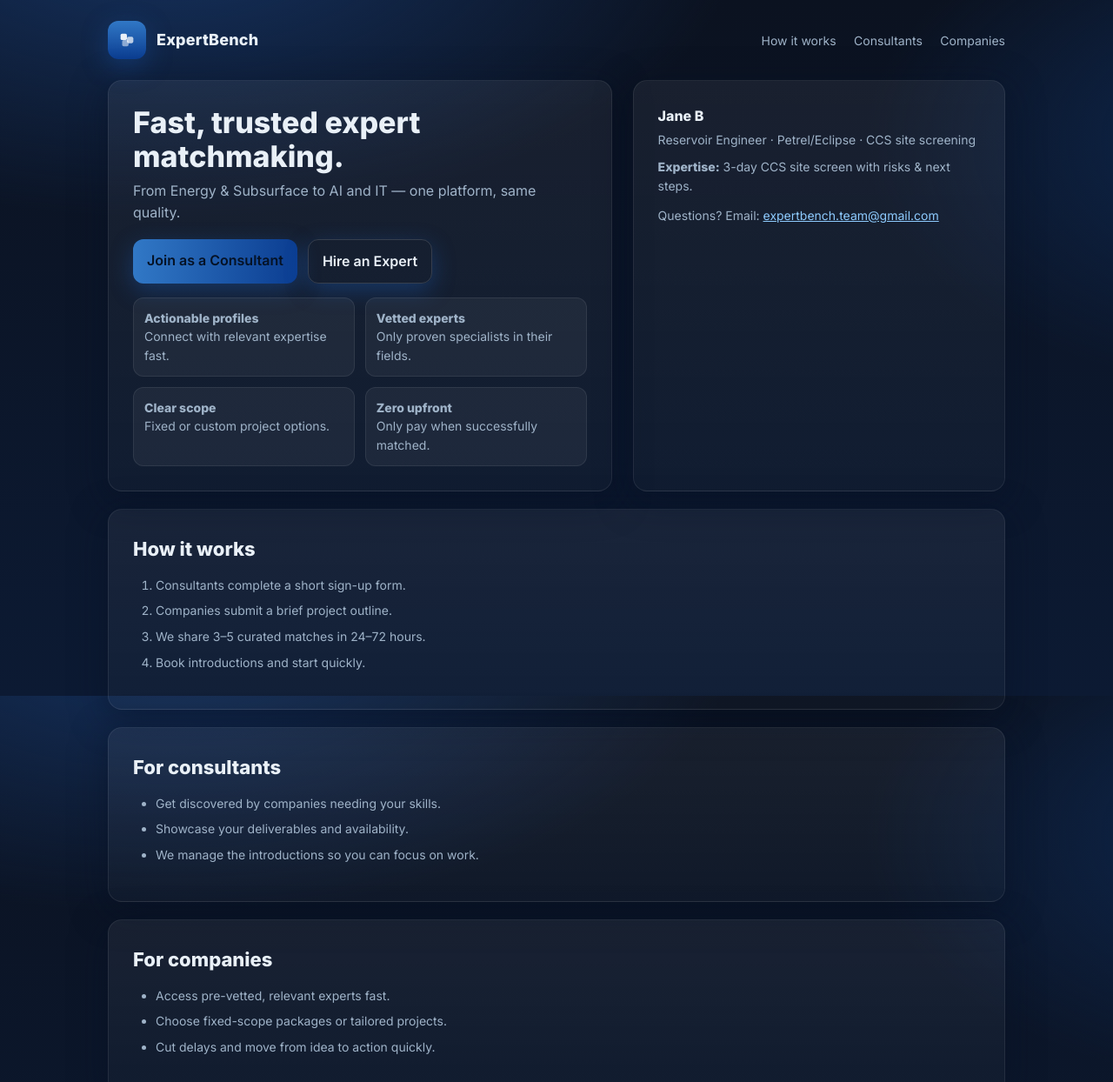
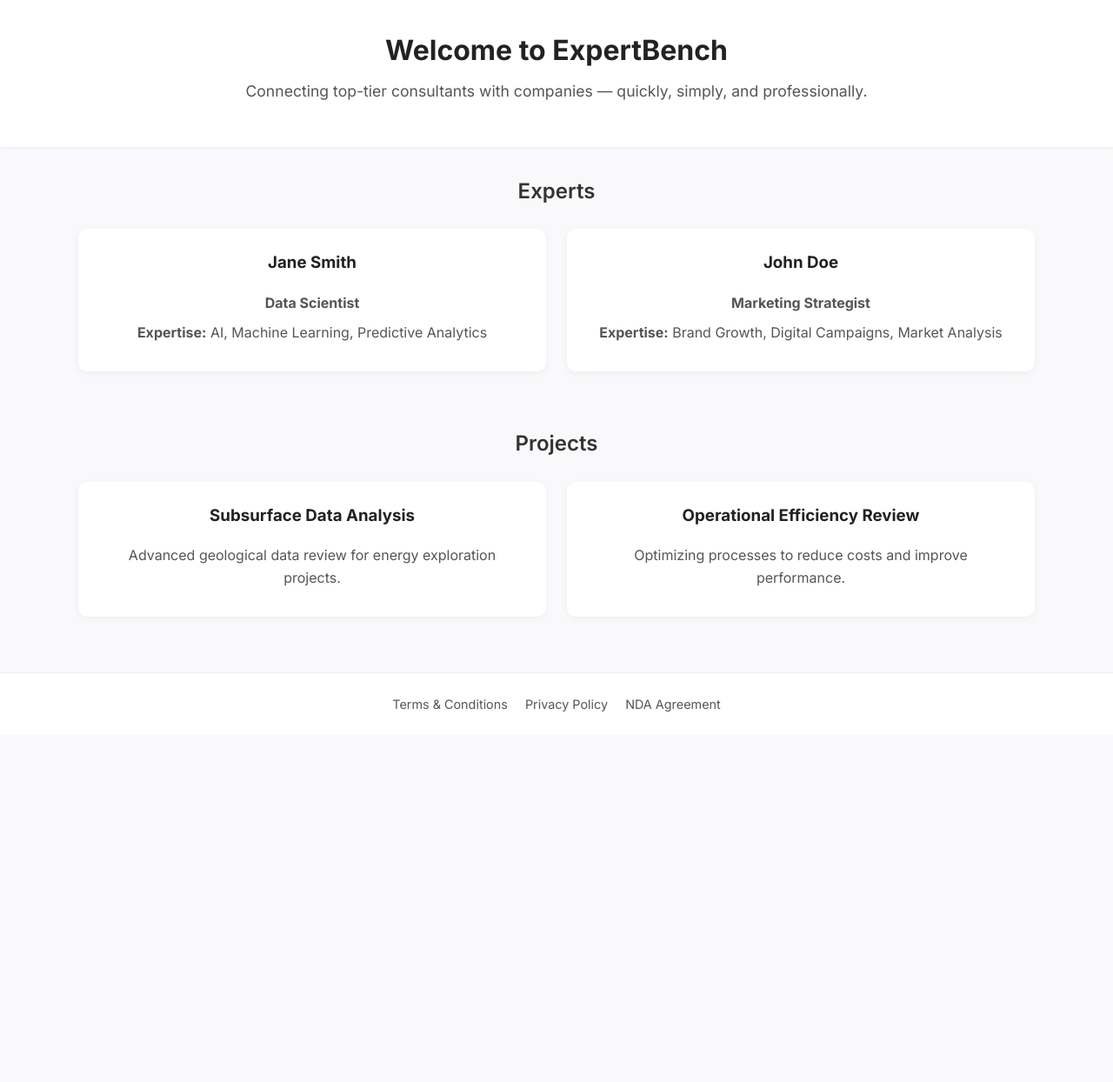
Before and after one commit to Expertbench/expertbench-site, a plain HTML site: page index.html in a window 1280 px wide. Shown: the top 1244 px of the page at 87% size. After the commit the page ends 845 px from the top, so only its background shows below. Drawn offline with Linux system fonts and the light colour scheme.

Commit message:
index.html

```diff
--- a/index.html
+++ b/index.html
@@ -1,201 +1,134 @@
-<!doctype html>
+<!DOCTYPE html>
 <html lang="en">
 <head>
-  <meta charset="utf-8" />
-  <meta name="viewport" content="width=device-width,initial-scale=1" />
-
-  <title>ExpertBench — Fast, trusted expert matchmaking for high-impact projects</title>
-
-  <!-- Favicon -->
-  <link rel="icon" href="favicon.svg" type="image/svg+xml">
-
-  <!-- Font -->
-  <link href="https://fonts.googleapis.com/css2?family=Inter:wght@400;600;800&display=swap" rel="stylesheet">
-
-  <meta name="description" content="ExpertBench connects companies with vetted consultants fast. Start in Energy & Subsurface, expand into AI and IT.">
-  <meta name="color-scheme" content="dark light">
-
+  <meta charset="UTF-8" />
+  <meta name="viewport" content="width=device-width, initial-scale=1.0" />
+  <title>ExpertBench</title>
+  <link rel="icon" type="image/svg+xml" href="favicon.svg" />
+  <link href="https://fonts.googleapis.com/css2?family=Inter:wght@400;600;700&display=swap" rel="stylesheet" />
   <style>
-    :root{
-      --bg-1:#0b1220;
-      --bg-2:#0c1a33;
-      --card:#0f223f;
-      --muted:#9fb3c8;
-      --text:#e9f0f7;
-      --primary:#0B3D91;
-      --secondary:#3178C6;
-      --accent:#00BFA6;
-      --line:rgba(255,255,255,0.08);
-      --shadow:0 10px 40px rgba(5,15,35,0.5);
-      --radius:16px;
-      --gap:16px;
+    body {
+      font-family: 'Inter', sans-serif;
+      margin: 0;
+      background-color: #f9f9fb;
+      color: #222;
+      line-height: 1.6;
     }
-
-    *{box-sizing:border-box}
-    html,body{height:100%}
-    body{
-      margin:0; font-family:Inter,system-ui,-apple-system,Segoe UI,Roboto,Arial;
-      color:var(--text); background:
-        radial-gradient(1200px 600px at 15% -10%, #153260 0%, transparent 55%),
-        radial-gradient(900px 500px at 120% 20%, #0e2a55 0%, transparent 60%),
-        linear-gradient(180deg, var(--bg-1) 0%, var(--bg-2) 100%);
-      line-height:1.55;
+    header {
+      background-color: #ffffff;
+      padding: 2rem 1rem;
+      text-align: center;
+      box-shadow: 0 1px 4px rgba(0,0,0,0.06);
     }
-
-    .container{max-width:1080px;margin:auto;padding:24px}
-    header{display:flex;align-items:center;justify-content:space-between;gap:12px}
-    .brand{display:flex;align-items:center;gap:12px;text-decoration:none;color:var(--text)}
-    .logo{
-      width:44px;height:44px;border-radius:12px;
-      background:linear-gradient(180deg,var(--secondary),var(--primary));
-      display:grid;place-items:center;box-shadow:0 8px 30px rgba(30,100,200,0.35);
+    header h1 {
+      margin: 0;
+      font-size: 2rem;
+      font-weight: 700;
     }
-    .logo svg{width:22px;height:22px}
-    .name{font-weight:800;letter-spacing:.2px;font-size:18px}
-
-    nav a{
-      color:var(--muted); text-decoration:none; margin-left:16px; font-size:14px;
+    header p {
+      font-size: 1.1rem;
+      color: #555;
+      margin-top: 0.5rem;
     }
-    nav a:focus-visible{outline:2px solid var(--accent); outline-offset:4px; border-radius:6px; padding:2px 4px}
-
-    .hero{
-      margin-top:24px; display:grid; grid-template-columns:1.15fr .85fr; gap:24px; align-items:stretch;
+    section {
+      padding: 2rem 1rem;
+      max-width: 1100px;
+      margin: auto;
     }
-    @media (max-width:900px){ .hero{grid-template-columns:1fr} }
-
-    .card{
-      background:linear-gradient(180deg,rgba(255,255,255,0.06),rgba(255,255,255,0.025));
-      border:1px solid var(--line); border-radius:var(--radius); padding:28px; box-shadow:var(--shadow);
+    .section-title {
+      text-align: center;
+      font-size: 1.5rem;
+      font-weight: 600;
+      margin-bottom: 1.5rem;
+      color: #333;
     }
-
-    h1{font-size:34px; line-height:1.15; margin:0 0 8px 0}
-    .tag{color:var(--muted); margin:0 0 18px 0}
-
-    .cta{display:flex; gap:12px; flex-wrap:wrap; margin-bottom:16px}
-    .btn{
-      appearance:none; border:none; cursor:pointer; text-decoration:none; font-weight:600;
-      padding:12px 16px; border-radius:12px; transition:transform .08s ease;
-      color:#051225; background:linear-gradient(90deg,var(--secondary),var(--primary));
-      box-shadow:0 8px 26px rgba(30,100,200,0.35);
+    .grid {
+      display: grid;
+      grid-template-columns: repeat(auto-fit, minmax(280px, 1fr));
+      gap: 1.5rem;
     }
-    .btn:hover{transform:translateY(-1px)}
-    .btn:active{transform:translateY(0)}
-    .btn:focus-visible{outline:2px solid var(--accent); outline-offset:4px}
-
-    .btn.alt{
-      background:transparent; color:var(--text);
-      border:1px solid rgba(255,255,255,0.14)
+    .card {
+      background-color: #fff;
+      border-radius: 10px;
+      padding: 1.5rem;
+      box-shadow: 0 2px 8px rgba(0,0,0,0.05);
+      transition: transform 0.2s ease, box-shadow 0.2s ease;
     }
-
-    .features{display:grid; grid-template-columns:repeat(2,1fr); gap:12px; margin-top:8px}
-    @media (max-width:600px){ .features{grid-template-columns:1fr} }
-    .feature{background:rgba(255,255,255,0.05); border:1px solid var(--line); padding:12px; border-radius:12px; color:var(--muted); font-size:14px}
-
-    section{margin-top:20px}
-    h2{margin:0 0 10px 0; font-size:22px}
-    .mini{font-size:14px; color:var(--muted)}
-    .list{display:grid; gap:8px; padding-left:18px}
-    .list li{margin-left:8px}
-
-    footer{margin:28px 0 8px;text-align:center;color:var(--muted);font-size:13px}
-    footer a{color:var(--muted); text-decoration:none; margin:0 6px}
-    footer a:hover{color:var(--accent)}
-
-    @media (prefers-reduced-motion: reduce){
-      .btn, .btn:hover, .btn:active{transition:none; transform:none}
+    .card:hover {
+      transform: translateY(-3px);
+      box-shadow: 0 4px 16px rgba(0,0,0,0.08);
+    }
+    .card h3 {
+      text-align: center;
+      margin-top: 0;
+      font-weight: 700;
+    }
+    .card p {
+      text-align: center;
+      color: #555;
+      margin: 0.5rem 0;
+    }
+    footer {
+      text-align: center;
+      padding: 1.5rem;
+      background-color: #ffffff;
+      font-size: 0.9rem;
+      color: #666;
+      margin-top: 2rem;
+      border-top: 1px solid #eee;
+    }
+    footer a {
+      color: #555;
+      text-decoration: none;
+      margin: 0 0.5rem;
+    }
+    footer a:hover {
+      text-decoration: underline;
     }
   </style>
 </head>
 <body>
-  <div class="container">
+
 <header>
-      <a class="brand" href="#" aria-label="ExpertBench home">
-        <div class="logo" aria-hidden="true">
-          <svg viewBox="0 0 24 24" fill="none" role="img" aria-label="ExpertBench logo">
-            <rect x="4" y="4" width="8" height="8" rx="2" fill="white" opacity="0.9"/>
-            <rect x="12" y="8" width="8" height="8" rx="2" fill="white" opacity="0.7"/>
-            <rect x="6" y="12" width="8" height="8" rx="2" fill="white" opacity="0.5"/>
-          </svg>
-        </div>
-        <div class="name">ExpertBench</div>
-      </a>
-      <nav>
-        <a href="#how">How it works</a>
-        <a href="#consultants">Consultants</a>
-        <a href="#clients">Companies</a>
-      </nav>
+  <h1>Welcome to ExpertBench</h1>
+  <p>Connecting top-tier consultants with companies — quickly, simply, and professionally.</p>
 </header>
 
-    <section class="hero" aria-label="Intro and quick actions">
+<section>
+  <div class="section-title">Experts</div>
+  <div class="grid">
     <div class="card">
-        <h1>Fast, trusted expert matchmaking.</h1>
-        <p class="tag">From Energy &amp; Subsurface to AI and IT — one platform, same quality.</p>
-
-        <div class="cta" role="group" aria-label="Primary actions">
-          <a class="btn" href="https://forms.gle/ByXwDREL7pXP29k57" target="_blank" rel="noopener">Join as a Consultant</a>
-          <a class="btn alt" href="https://forms.gle/rrz8HytBnTUTKdLn9" target="_blank" rel="noopener">Hire an Expert</a>
+      <h3>Jane Smith</h3>
+      <p><strong>Data Scientist</strong></p>
+      <p><strong>Expertise:</strong> AI, Machine Learning, Predictive Analytics</p>
     </div>
-
-        <div class="features" aria-label="Proof points">
-          <div class="feature"><strong>Actionable profiles</strong><br>Connect with relevant expertise fast.</div>
-          <div class="feature"><strong>Vetted experts</strong><br>Only proven specialists in their fields.</div>
-          <div class="feature"><strong>Clear scope</strong><br>Fixed or custom project options.</div>
-          <div class="feature"><strong>Zero upfront</strong><br>Only pay when successfully matched.</div>
+    <div class="card">
+      <h3>John Doe</h3>
+      <p><strong>Marketing Strategist</strong></p>
+      <p><strong>Expertise:</strong> Brand Growth, Digital Campaigns, Market Analysis</p>
     </div>
-      </div>
-
-      <aside class="card" aria-label="Example expert and contact">
-        <div style="font-weight:700;margin-bottom:4px">Jane B</div>
-        <div class="mini">Reservoir Engineer · Petrel/Eclipse · CCS site screening</div>
-        <div class="mini" style="margin-top:10px"><strong>Expertise:</strong> 3-day CCS site screen with risks &amp; next steps.</div>
-        <div class="mini" style="margin-top:12px">
-          Questions? Email:
-          <a style="color:#8ecbff" href="mailto:expertbench.team@gmail.com">expertbench.team@gmail.com</a>
-        </div>
-      </aside>
-    </section>
-
-    <section id="how">
-      <div class="card">
-        <h2>How it works</h2>
-        <ol class="mini list">
-          <li>Consultants complete a short sign-up form.</li>
-          <li>Companies submit a brief project outline.</li>
-          <li>We share 3–5 curated matches in 24–72 hours.</li>
-          <li>Book introductions and start quickly.</li>
-        </ol>
   </div>
 </section>
 
-    <!-- Missing sections added -->
-    <section id="consultants">
+<section>
+  <div class="section-title">Projects</div>
+  <div class="grid">
     <div class="card">
-        <h2>For consultants</h2>
-        <ul class="mini list">
-          <li>Get discovered by companies needing your skills.</li>
-          <li>Showcase your deliverables and availability.</li>
-          <li>We manage the introductions so you can focus on work.</li>
-        </ul>
+      <h3>Subsurface Data Analysis</h3>
+      <p>Advanced geological data review for energy exploration projects.</p>
     </div>
-    </section>
-
-    <section id="clients">
     <div class="card">
-        <h2>For companies</h2>
-        <ul class="mini list">
-          <li>Access pre-vetted, relevant experts fast.</li>
-          <li>Choose fixed-scope packages or tailored projects.</li>
-          <li>Cut delays and move from idea to action quickly.</li>
-        </ul>
+      <h3>Operational Efficiency Review</h3>
+      <p>Optimizing processes to reduce costs and improve performance.</p>
+    </div>
   </div>
 </section>
 
 <footer>
-      © ExpertBench — Built for experts. Built for teams.<br>
-      <a href="nda.html">NDA</a> ·
-      <a href="terms.html">Terms</a> ·
-      <a href="privacy.html">Privacy</a>
+  <a href="terms.html">Terms & Conditions</a>
+  <a href="privacy.html">Privacy Policy</a>
+  <a href="nda.html">NDA Agreement</a>
 </footer>
-  </div>
+
 </body>
 </html>
```
Lines whose indentation alone changed are shown as unchanged.
